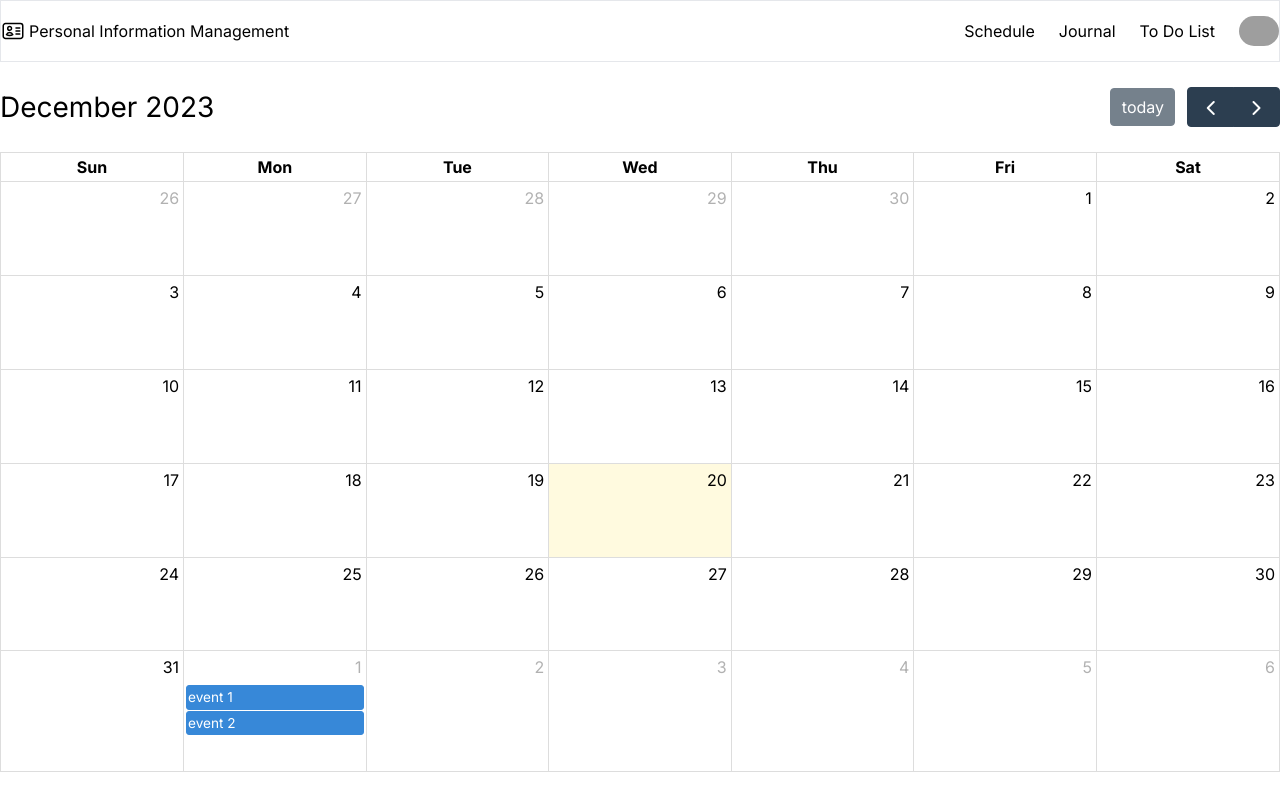
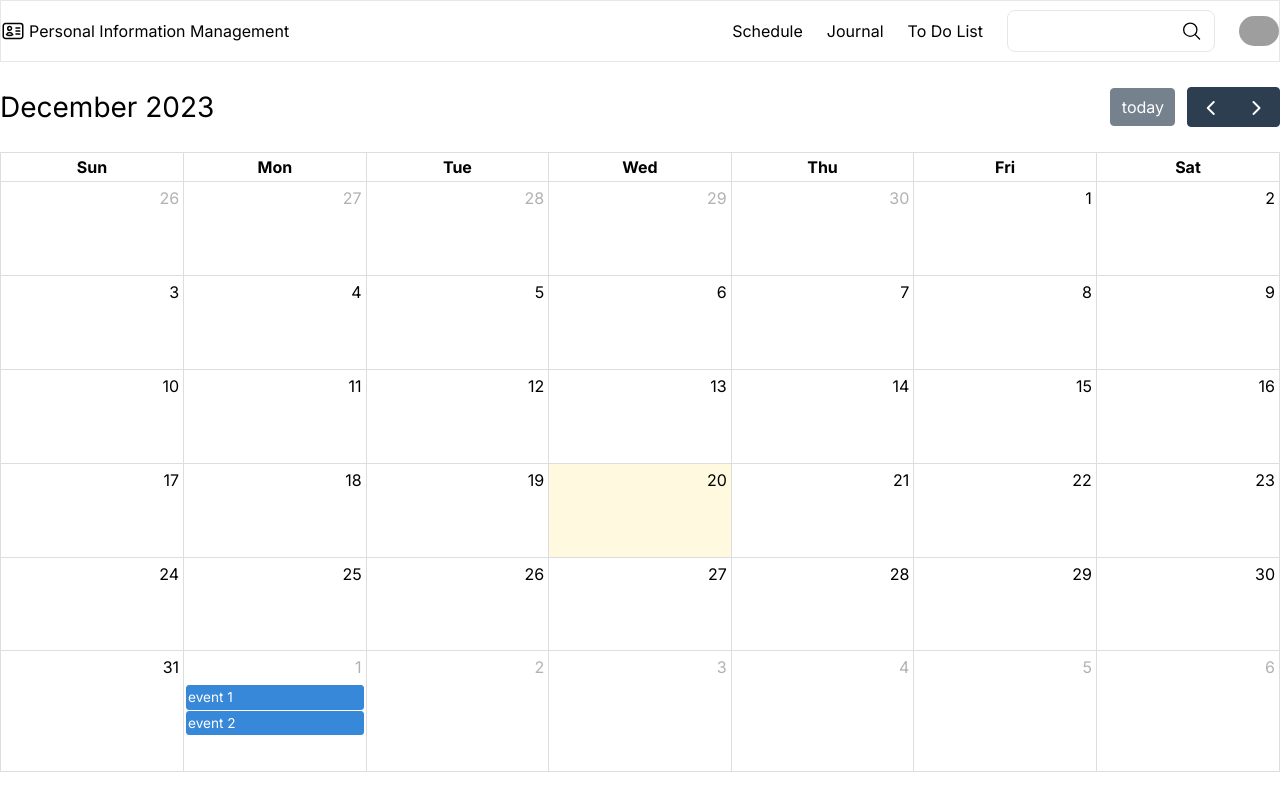
Before and after one commit to thitipongr/Final-Project-Front-end---Dev-Init, a Next.js app: page / in a window 1280 px wide. Built offline with nearby package versions, Linux system fonts and the light colour scheme; grey boxes are pictures that could not be loaded.

Commit message:
Draft search field

```diff
--- a/app/components/Navbar.tsx
+++ b/app/components/Navbar.tsx
@@ -48,6 +48,23 @@ const Navbar = () => {
               </Link>
             );
           })}
+          <div className="rounded-lg border mx-3 py-2 px-3 w-52 flex flex-row">
+            <input type="text" className="w-full focus:outline-none" />
+            <svg
+              xmlns="http://www.w3.org/2000/svg"
+              fill="none"
+              viewBox="0 0 24 24"
+              strokeWidth={1.5}
+              stroke="currentColor"
+              className="w-6 h-6"
+            >
+              <path
+                strokeLinecap="round"
+                strokeLinejoin="round"
+                d="m21 21-5.197-5.197m0 0A7.5 7.5 0 1 0 5.196 5.196a7.5 7.5 0 0 0 10.607 10.607Z"
+              />
+            </svg>
+          </div>
           <Image
             src={"https://avatars.githubusercontent.com/u/144009672?v=4"}
             alt="Thitipong"
```
